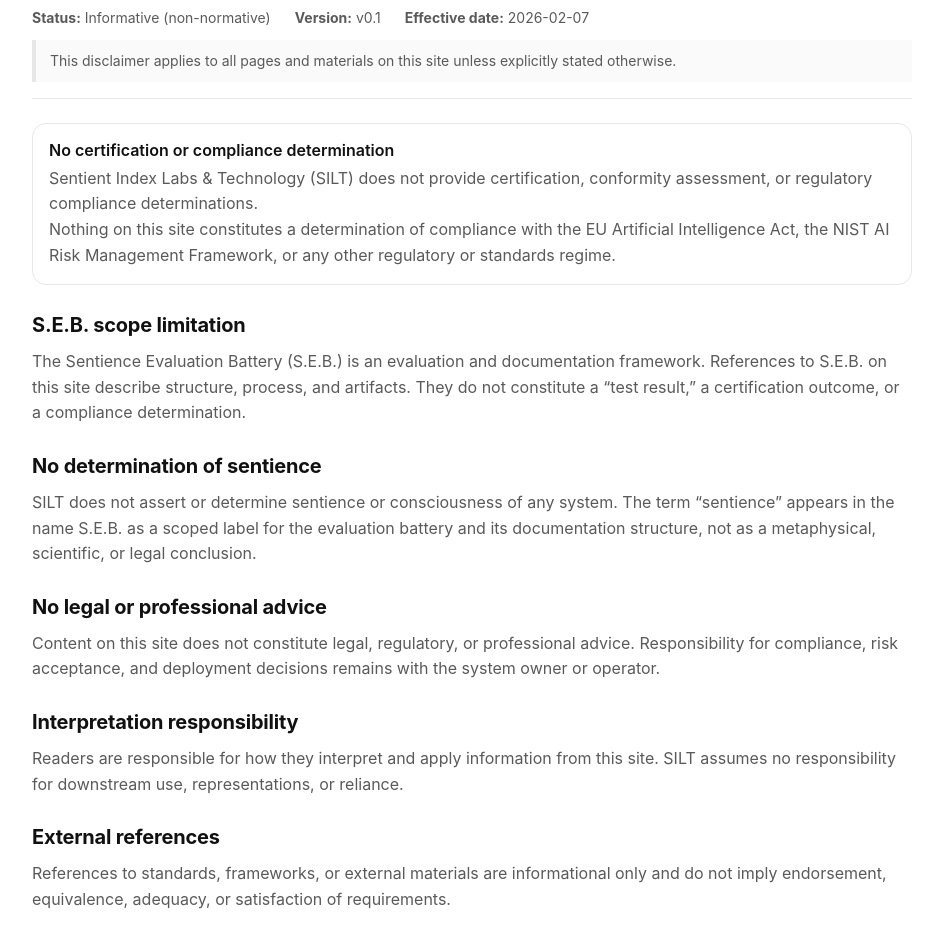
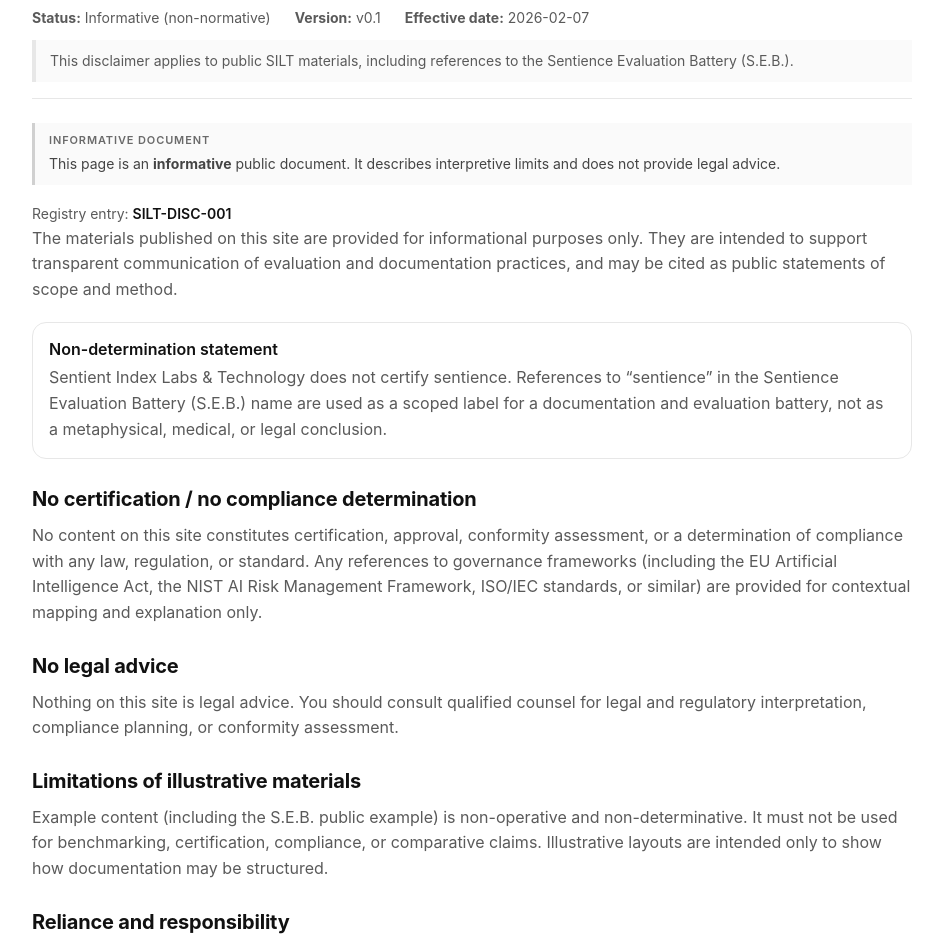
Before and after one commit to neuronomocon-bit/silt-site, a Next.js app: page /disclaimer in a window 1280 px wide. Shown: the part 206-1152 px from the top of the page, without its empty margins (136-1079 px from the left). Built offline with nearby package versions, Linux system fonts and the light colour scheme.

Commit message:
Add Resources and Disclaimer pages with document IDs, status banners, and change logs

```diff
--- a/src/app/disclaimer/page.tsx
+++ b/src/app/disclaimer/page.tsx
@@ -1,10 +1,10 @@
-import { H2, MutedP, PageWrap, StrongBox } from "@/components/ui";
+import { Callout, H2, MutedP, PageWrap, StrongBox } from "@/components/ui";
 import { DocumentHeader } from "@/components/document-header";
 
 export const metadata = {
   title: "Disclaimer | Sentient Index Labs & Technology",
   description:
-    "Legal and interpretive disclaimers for Sentient Index Labs & Technology content, including S.E.B. materials.",
+    "Interpretive limits, non-certification posture, and non-determination statement for public SILT documents, including S.E.B.",
 };
 
 const DOC_VERSION = "v0.1";
@@ -15,56 +15,87 @@
     <PageWrap>
       <DocumentHeader
         title="Disclaimer"
-        subtitle="Interpretive limits and non-certification posture"
+        subtitle="Document ID: SILT-DISC-001 · Interpretive limits and non-certification posture"
         status="Informative (non-normative)"
         version={DOC_VERSION}
         effectiveDate={EFFECTIVE_DATE}
-        note="This disclaimer applies to all pages and materials on this site unless explicitly stated otherwise."
+        note="This disclaimer applies to public SILT materials, including references to the Sentience Evaluation Battery (S.E.B.)."
       />
 
-      <StrongBox title="No certification or compliance determination">
-        <MutedP style={{ marginTop: 0 }}>
-          Sentient Index Labs &amp; Technology (SILT) does not provide certification, conformity
-          assessment, or regulatory compliance determinations.
-        </MutedP>
-        <MutedP>
-          Nothing on this site constitutes a determination of compliance with the EU Artificial
-          Intelligence Act, the NIST AI Risk Management Framework, or any other regulatory or
-          standards regime.
-        </MutedP>
+      <Callout title="Informative document">
+        <p style={{ margin: 0 }}>
+          This page is an <strong>informative</strong> public document. It describes interpretive
+          limits and does not provide legal advice.
+        </p>
+      </Callout>
+
+      <MutedP style={{ fontSize: 14, marginTop: 10 }}>
+        Registry entry:{" "}
+        <a href="/registry" style={{ color: "#111", textDecoration: "none", fontWeight: 600 }}>
+          SILT-DISC-001
+        </a>
+      </MutedP>
+
+      <MutedP>
+        The materials published on this site are provided for informational purposes only. They are
+        intended to support transparent communication of evaluation and documentation practices,
+        and may be cited as public statements of scope and method.
+      </MutedP>
+
+      <StrongBox title="Non-determination statement">
+        Sentient Index Labs &amp; Technology does not certify sentience. References to “sentience”
+        in the Sentience Evaluation Battery (S.E.B.) name are used as a scoped label for a
+        documentation and evaluation battery, not as a metaphysical, medical, or legal conclusion.
       </StrongBox>
 
-      <H2>S.E.B. scope limitation</H2>
+      <H2>No certification / no compliance determination</H2>
       <MutedP>
-        The Sentience Evaluation Battery (S.E.B.) is an evaluation and documentation framework.
-        References to S.E.B. on this site describe structure, process, and artifacts. They do not
-        constitute a “test result,” a certification outcome, or a compliance determination.
+        No content on this site constitutes certification, approval, conformity assessment, or a
+        determination of compliance with any law, regulation, or standard. Any references to
+        governance frameworks (including the EU Artificial Intelligence Act, the NIST AI Risk
+        Management Framework, ISO/IEC standards, or similar) are provided for contextual mapping and
+        explanation only.
       </MutedP>
 
-      <H2>No determination of sentience</H2>
+      <H2>No legal advice</H2>
       <MutedP>
-        SILT does not assert or determine sentience or consciousness of any system. The term “sentience”
-        appears in the name S.E.B. as a scoped label for the evaluation battery and its documentation
-        structure, not as a metaphysical, scientific, or legal conclusion.
+        Nothing on this site is legal advice. You should consult qualified counsel for legal and
+        regulatory interpretation, compliance planning, or conformity assessment.
       </MutedP>
 
-      <H2>No legal or professional advice</H2>
+      <H2>Limitations of illustrative materials</H2>
       <MutedP>
-        Content on this site does not constitute legal, regulatory, or professional advice.
-        Responsibility for compliance, risk acceptance, and deployment decisions remains with the
-        system owner or operator.
+        Example content (including the S.E.B. public example) is non-operative and non-determinative.
+        It must not be used for benchmarking, certification, compliance, or comparative claims.
+        Illustrative layouts are intended only to show how documentation may be structured.
       </MutedP>
 
-      <H2>Interpretation responsibility</H2>
+      <H2>Reliance and responsibility</H2>
       <MutedP>
-        Readers are responsible for how they interpret and apply information from this site. SILT
-        assumes no responsibility for downstream use, representations, or reliance.
+        Users remain solely responsible for decisions made based on these materials. Operators and
+        deploying entities retain full responsibility for system safety, governance, deployment
+        decisions, and regulatory compliance.
       </MutedP>
 
-      <H2>External references</H2>
+      <H2>Changes</H2>
       <MutedP>
-        References to standards, frameworks, or external materials are informational only and do not
-        imply endorsement, equivalence, adequacy, or satisfaction of requirements.
+        This disclaimer may be updated over time. Current version and effective date are shown in
+        the document header. Historical changes are recorded in the change log below and referenced
+        in the Document Registry.
+      </MutedP>
+
+      <hr style={{ margin: "32px 0", borderColor: "#e7e7e7" }} />
+
+      <H2>Change log</H2>
+      <ul style={{ color: "#5a5a5a", fontSize: 14, lineHeight: 1.6, paddingLeft: 18 }}>
+        <li>
+          <strong>v0.1</strong> (2026-02-07): Initial public disclaimer defining interpretive limits,
+          non-certification posture, and non-determination statement.
+        </li>
+      </ul>
+
+      <MutedP style={{ fontSize: 14, marginTop: 10 }}>
+        Back to <a href="/registry">Document Registry</a>.
       </MutedP>
     </PageWrap>
   );
```
Also changed, not shown: src/app/resources/page.tsx (+70 -28 lines).
